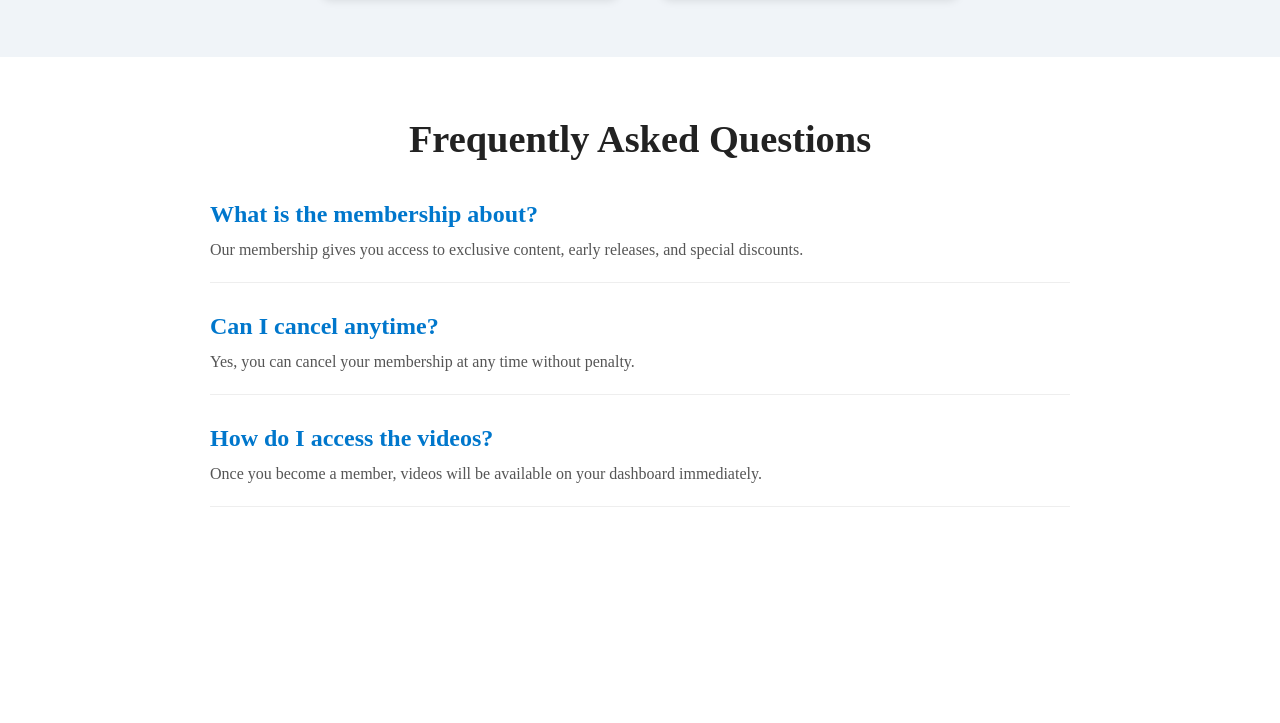
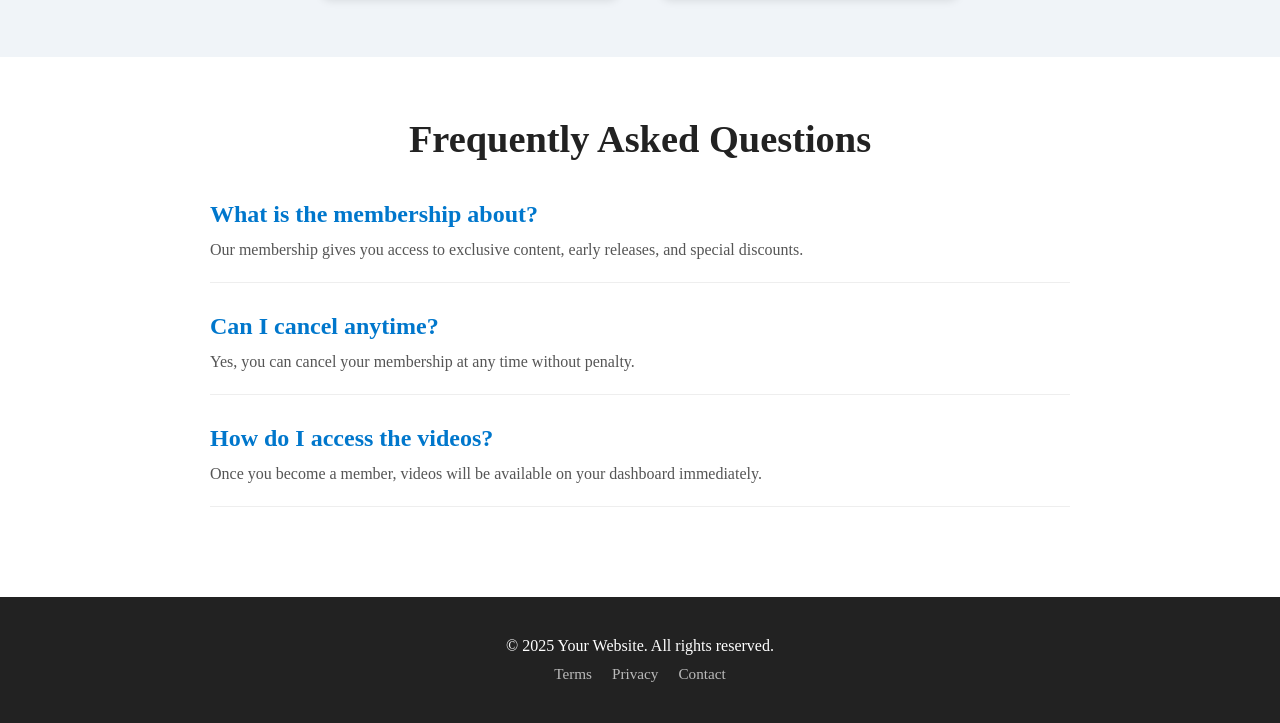
Before and after one commit to Muhammad0023/alx_html_css_advanced, a plain HTML site: page index.html in a window 1280 px wide. Shown: the part 1852-2575 px from the top of the page. Before the commit the page ends 2449 px from the top, so only its background shows below. Drawn offline with Linux system fonts and the light colour scheme.

Commit message:
Add footer section and styling

```diff
--- a/index.html
+++ b/index.html
@@ -96,6 +96,16 @@
     <p>Once you become a member, videos will be available on your dashboard immediately.</p>
   </div>
 </section>
+<footer class="footer">
+  <div class="footer-content">
+    <p>&copy; 2025 Your Website. All rights reserved.</p>
+    <ul class="footer-links">
+      <li><a href="#">Terms</a></li>
+      <li><a href="#">Privacy</a></li>
+      <li><a href="#">Contact</a></li>
+    </ul>
+  </div>
+</footer>
 
 
 </body>
--- a/styles.css
+++ b/styles.css
@@ -249,3 +249,42 @@ nav a {
   margin: 0;
   line-height: 1.5;
 }
+.footer {
+  background-color: #222;
+  color: #fff;
+  padding: 40px 20px;
+  text-align: center;
+}
+
+.footer-content {
+  max-width: 1000px;
+  margin: 0 auto;
+}
+
+.footer p {
+  margin: 0;
+  font-size: 1rem;
+}
+
+.footer-links {
+  list-style: none;
+  padding: 10px 0 0;
+  display: flex;
+  justify-content: center;
+  gap: 20px;
+  margin: 0;
+}
+
+.footer-links li {
+  display: inline;
+}
+
+.footer-links a {
+  color: #bbb;
+  text-decoration: none;
+  font-size: 0.95rem;
+}
+
+.footer-links a:hover {
+  color: #fff;
+}
```
